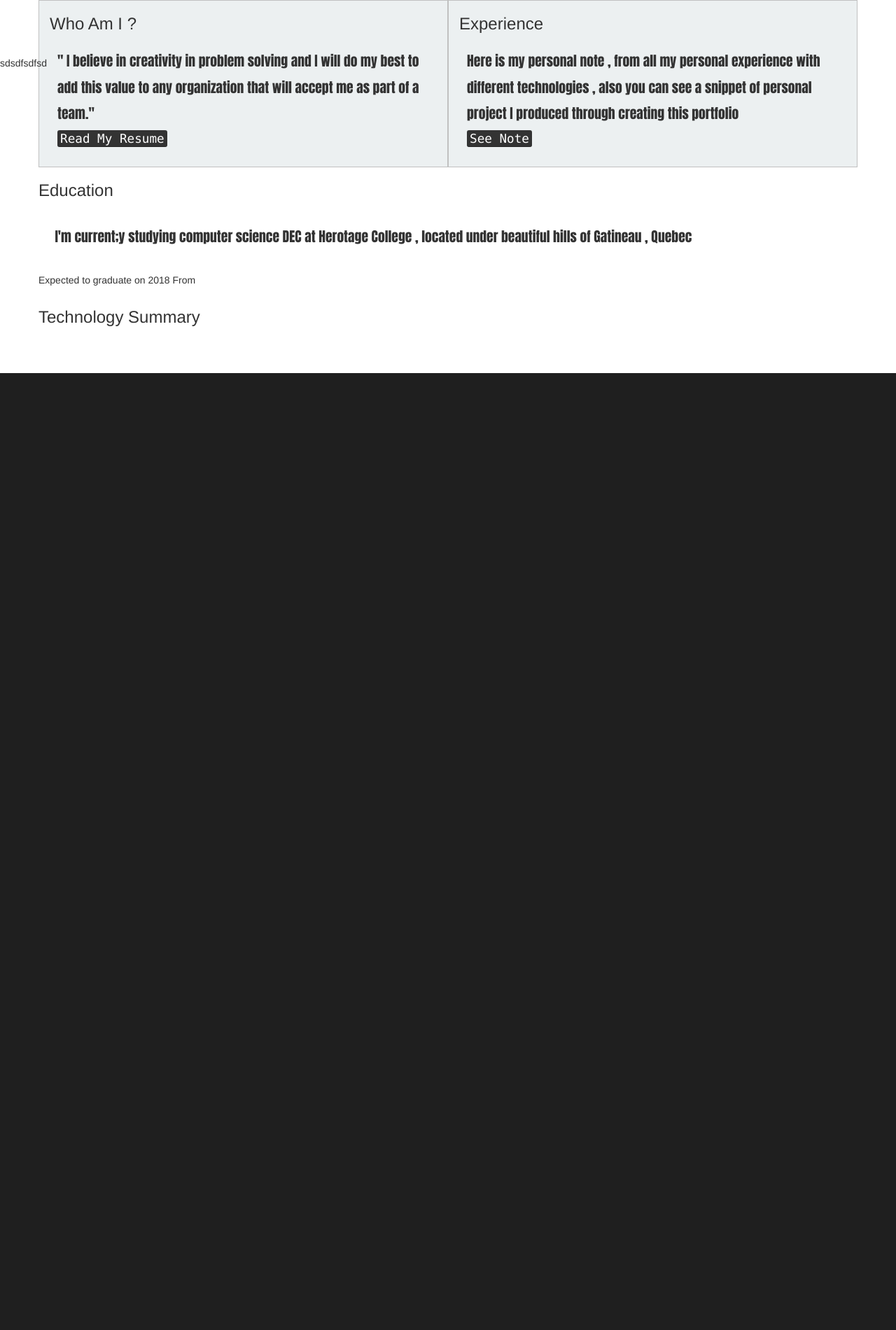
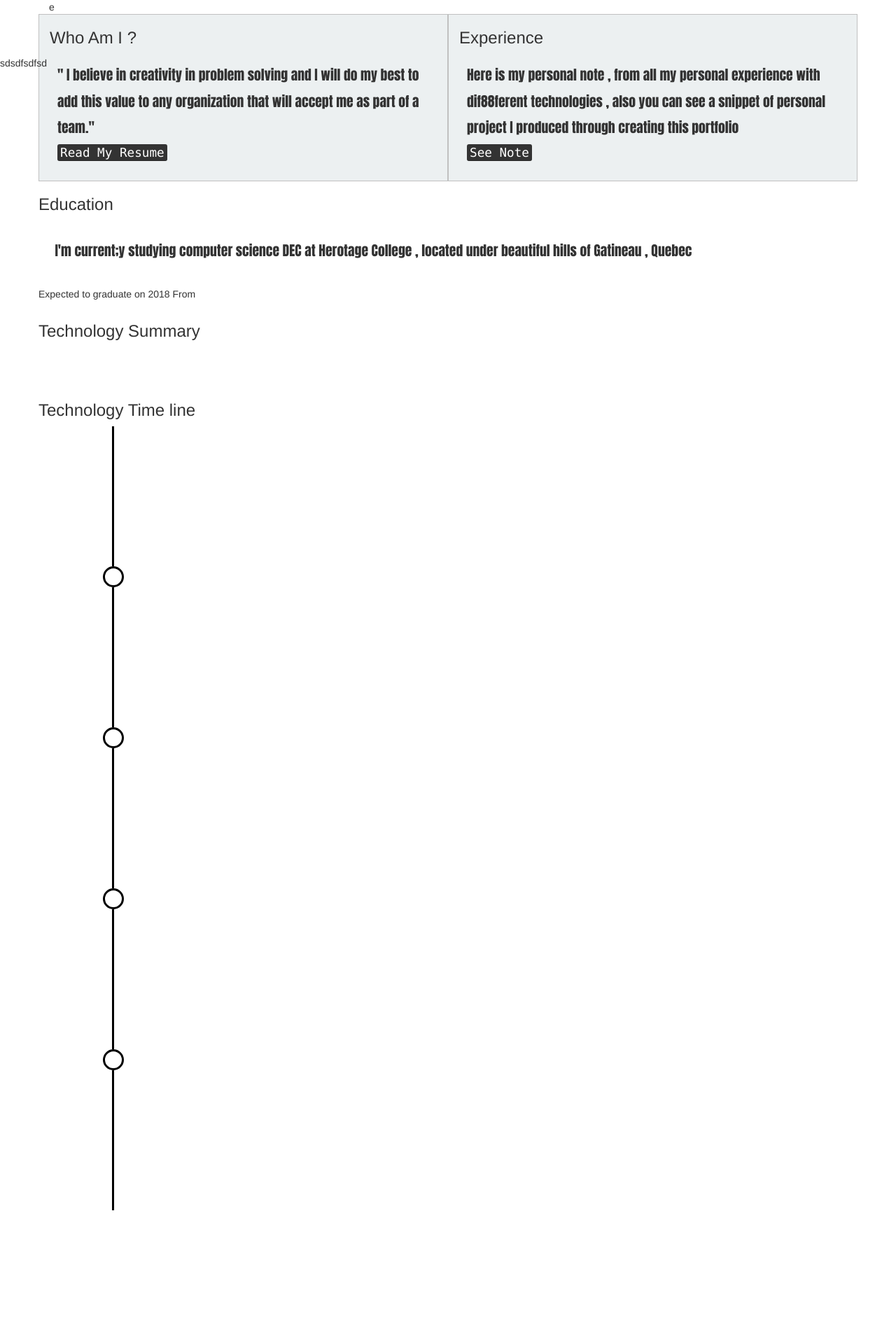
Before and after one commit to DevAmirreza/portfolio, a PHP site: page /index.html in a window 1280 px wide. Shown: the part 700-2600 px from the top of the page at 70% size. Before the commit the page ends 1233 px from the top, so only its background shows below. Run offline with PHP 8.4, Linux system fonts and the light colour scheme; some libraries are stand-ins or nearby versions.

Commit message:
Implemented Timeline Widget
- UI Implemented
- Script Implemented

```diff
--- a/index.html
+++ b/index.html
@@ -1,13 +1,11 @@
 <html>
 <head>
     <title></title>
-    <script src="https://maxcdn.bootstrapcdn.com/bootstrap/3.3.7/js/bootstrap.min.js"
-            integrity="sha384-Tc5IQib027qvyjSMfHjOMaLkfuWVxZxUPnCJA7l2mCWNIpG9mGCD8wGNIcPD7Txa"
-            crossorigin="anonymous"></script>
     <link href="https://maxcdn.bootstrapcdn.com/bootstrap/3.3.7/css/bootstrap.min.css" rel="stylesheet"
           integrity="sha384-BVYiiSIFeK1dGmJRAkycuHAHRg32OmUcww7on3RYdg4Va+PmSTsz/K68vbdEjh4u" crossorigin="anonymous">
 
     <link rel="stylesheet" href="styles/template.css"/>
+    <link rel="stylesheet" href="styles/timeline.css"/>
 </head>
 <body>
 <div class="row">
@@ -17,7 +15,11 @@
             <div class="col-md-12 center">
                 <h2 class="title">Hello/Welcome</h2>
                 <p class="text-par text-left">
-                    orem ipsum dolor sit amet, consectetur adipiscing elit. Duis vitae aliquet dolor. Sed at dolor euismod, porttitor nisl ut, venenatis nulla. Nam lobortis in purus vitae viverra. Curabitur turpis libero, dapibus sed nisl suscipit, laoreet commodo orci. Proin non libero ex. Aenean lacinia interdum magna et imperdiet. Cras et lobortis est. Pellentesque ante sapien, venenatis eu tempor in, maximus vel sem. Cras ac turpis nec nunc elementum porta
+                    orem ipsum dolor sit amet, consectetur adipiscing elit. Duis vitae aliquet dolor. Sed at dolor
+                    euismod, porttitor nisl ut, venenatis nulla. Nam lobortis in purus vitae viverra. Curabitur turpis
+                    libero, dapibus sed nisl suscipit, laoreet commodo orci. Proin non libero ex. Aenean lacinia
+                    interdum magna et imperdiet. Cras et lobortis est. Pellentesque ante sapien, venenatis eu tempor in,
+                    maximus vel sem. Cras ac turpis nec nunc elementum porta
                     et ac risus. Vivamus lorem sapien,
                     consequat vel interdum quis, auctor at erat.
                     Nam consequat sem quis rutrum sodales. Maecenas
@@ -33,7 +35,11 @@
     <div class="col-md-6 default-box md-height background-cover buildings">
         <div class="card-board">
             <p class="text-left">
-                orem ipsum dolor sit amet, consectetur adipiscing elit. Duis vitae aliquet dolor. Sed at dolor euismod, porttitor nisl ut, venenatis nulla. Nam lobortis in purus vitae viverra. Curabitur turpis libero, dapibus sed nisl suscipit, laoreet commodo orci. Proin non libero ex. Aenean lacinia interdum magna et imperdiet. Cras et lobortis est. Pellentesque ante sapien, venenatis eu tempor in, maximus vel sem. Cras ac turpis nec nunc elementum porta
+                orem ipsum dolor sit amet, consectetur adipiscing elit. Duis vitae aliquet dolor. Sed at dolor euismod,
+                porttitor nisl ut, venenatis nulla. Nam lobortis in purus vitae viverra. Curabitur turpis libero,
+                dapibus sed nisl suscipit, laoreet commodo orci. Proin non libero ex. Aenean lacinia interdum magna et
+                imperdiet. Cras et lobortis est. Pellentesque ante sapien, venenatis eu tempor in, maximus vel sem. Cras
+                ac turpis nec nunc elementum porta
                 et ac risus. Vivamus lorem sapien,
                 consequat vel interdum quis, auctor at erat.
                 Nam consequat sem quis rutrum sodales. Maecenas
@@ -47,15 +53,15 @@
 
 </div>
 
-<div class="container">
+<div class="container">e
     <div class="row">
         <div class="sm-card-board col-md-6">
-    <h3>Who Am I  ? </h3>
+            <h3>Who Am I ? </h3>
             <p class="quote">
                 <span class="q">"</span> I believe in creativity in problem solving and I will
                 do my best to add this value to any
                 organization that will accept me as part of a team.<span class="q">"</span>
-      <br />
+                <br/>
                 <kbd><a href="">Read My Resume</a></kbd>
 
             </p>
@@ -65,9 +71,9 @@
             <h3>Experience</h3>
             <p class="quote">
                 Here is my personal note , from all my personal experience
-        with different technologies , also you can see a snippet of personal
+                with dif88ferent technologies , also you can see a snippet of personal
                 project I produced through creating this portfolio
-        <br />
+                <br/>
                 <kbd><a href="">See Note</a></kbd>
 
             </p>
@@ -78,9 +84,11 @@
         <h3>Education</h3>
         <p>
         <p class="quote">
-            I'm current;y studying computer science DEC at Herotage College , located under beautiful hills of Gatineau , Quebec
+            I'm current;y studying computer science DEC at Herotage College , located under beautiful hills of Gatineau
+            , Quebec
         </p>
-            Expected to graduate on 2018 From  <a href="#" data-toggle="popover" title="Popover Header" data-content="Some content inside the popover">Heritage College</a>
+        Expected to graduate on 2018 From <a href="#" data-toggle="popover" title="Popover Header"
+                                             data-content="Some content inside the popover">Heritage College</a>
         </p>
     </div>
 
@@ -92,17 +100,96 @@
         </p>
         </p>
     </div>
+
+
+    <div class="row" id="ExperienceTimeLine">
+        <h3>Technology Time line</h3>
+
+        <div class="container col-md-6 div-center timeline">
+            <div class="line li-1">
+                <div class="li-1-content">
+                    <!--TODO : FIX IMAGES URL -->
+                    <img src="https://cdn2.iconfinder.com/data/icons/flags_gosquared/64/Canada_flat.png"
+                         class="ex-icon"/>
+                    <p>Indigenous and Northern Affairs Canada(INAC)</p>
+                </div>
+            </div>
+            <div class="point" id="li-1"></div>
+            <div class="line li-2">
+                <div class="li-2-content">
+                    <!--TODO : FIX IMAGES URL -->
+                    <img src="https://cdn2.iconfinder.com/data/icons/flags_gosquared/64/Canada_flat.png"
+                         class="ex-icon"/>
+                    <p>Employment and Social Development Canada(ESDC)</p>
+                </div>
+            </div>
+            <div class="point" id="li-2"></div>
+            <div class="line li-3">
+                <div class="li-3-content">sdfsdf</div>
+            </div>
+            <div class="point" id="li-3"></div>
+            <div class="line li-4">
+                <div class="li-4-content">sdfsdf</div>
+            </div>
+            <div class="point" id="li-4"></div>
+            <div class="line li-5">
+                <div class="li-5-content">sdfsdf</div>
+            </div>
+        </div>
+
+
     </div>
 
 </div>
 
 </div>
 
+</div>
+<br/>
+<br/>
+<br/>
+<br/>
+<br/>
+<br/>
+<br/>
+<br/>
+<br/>
+<br/>
+<br/>
+<br/>
+<br/>
+<br/>
+<br/>
+<br/>
+<br/>
+<br/>
+<br/>
+<br/>
+<br/>
+<br/>
+<br/>
+<br/>
+<br/>
+<br/>
+<br/>
+<br/>
+<br/>
+<br/>
+<br/>
+<br/>
+<br/>
+<br/>
+<br/>
+<br/>
+<br/>
+<br/>
+<br/>
+<br/>
+<br/>
+<br/>
 <footer>
     sdsdfsdfsd
 </footer>
-
-
 
 
 <script
@@ -112,10 +199,16 @@
 <script src="./scripts/ui.js"></script>
 
 <script>
-    $(document).ready(function(){
+    $(document).ready(function () {
         $('[data-toggle="popover"]').popover();
     });
 </script>
+
+
+<script src="https://maxcdn.bootstrapcdn.com/bootstrap/3.3.7/js/bootstrap.min.js"
+        integrity="sha384-Tc5IQib027qvyjSMfHjOMaLkfuWVxZxUPnCJA7l2mCWNIpG9mGCD8wGNIcPD7Txa"
+        crossorigin="anonymous"></script>
+<script src="scripts/timeline/timeline.js"></script>
 
 </body>
 
--- /dev/null
+++ b/scripts/timeline/timeline.js
@@ -0,0 +1,79 @@
+/**
+ * Created by Amirreza on 17-Jun-2017.
+ */
+
+
+// Mouse over each point dispaly its corresponding line
+$(".line > div").css({
+    "visibility" : "hidden"
+});
+
+
+let elem = $(".point") ;
+
+
+
+// elem.on("mouseover",(elem)=>{
+//     let clsLine = "." + elem.target.id ;
+//     console.log(clsLine) ;
+//     $(clsLine + "> div").css({
+//         "visibility":"visible",
+//         "transition" : "1s"
+//     }) ;
+// }) ;
+//
+//
+// elem.on("mouseout",(elem)=>{
+//     let clsLine = "." + elem.target.id ;
+//     console.log(clsLine) ;
+//     $(clsLine + "> div").css({
+//         "visibility":"hidden",
+//         "transition" : "0.2s"
+//     }) ;
+// }) ;
+
+
+
+
+counter = 0 ;
+$(window).on("scroll" ,()=>{
+    let scrollPos = $(window).scrollTop() ;
+    console.log(scrollPos);
+    console.log("=>>>>> " + counter)
+
+    if(  scrollPos > 1050 &&  scrollPos < 1250 ){
+        console.log("first triggered");
+        $(".li-1 > div").css({
+            "visibility":"visible",
+            "transition" : "0.8s"
+        }) ;
+    }else if( scrollPos > 1250 &&  scrollPos < 1450) {
+
+        console.log("second triggered");
+        $(".li-2 > div").css({
+            "visibility": "visible",
+            "transition": "0.8s"
+        });
+
+    }else if( scrollPos > 1450 &&  scrollPos < 2000){
+
+            console.log("second triggered");
+            $(".li-3 > div").css({
+                "visibility":"visible",
+                "transition" : "0.2s"
+            }) ;
+
+
+
+
+    }else if(scrollPos < 500){
+        $(".line > div").css({
+            "visibility":"hidden",
+            "transition" : "0.2s"
+        }) ;
+        counter = 0 ;
+}
+
+
+
+})
--- a/styles/template.css
+++ b/styles/template.css
@@ -51,6 +51,10 @@ body {
 
 .center {
     margin: auto;
+}
+
+.div-center{
+    margin-left: 90px;
 }
 
 
--- /dev/null
+++ b/styles/timeline.css
@@ -0,0 +1,31 @@
+
+.line {
+    height: 200px;
+    width: 300px;
+    border-left: Solid 3px black;
+}
+
+.point {
+    width: 30px;
+    height: 30px;
+    border: solid 3px black;
+    border-radius: 50%;
+    margin-left: -13px;
+}
+
+.point:hover {
+    -webkit-transition: 0.5s;
+    -moz-transition: 0.5s;
+    -ms-transition: 0.5s;
+    -o-transition: 0.5s;
+    transition: 0.5s;
+    background-color: purple;
+}
+
+.line > div {
+    padding: 2%;
+    padding-left: 20px;
+    font-size: 130%;
+    text-align: center;
+    padding-top: 50px;
+}
```
Also changed, not shown: 1 other file. Lines whose indentation alone changed are shown as unchanged.
